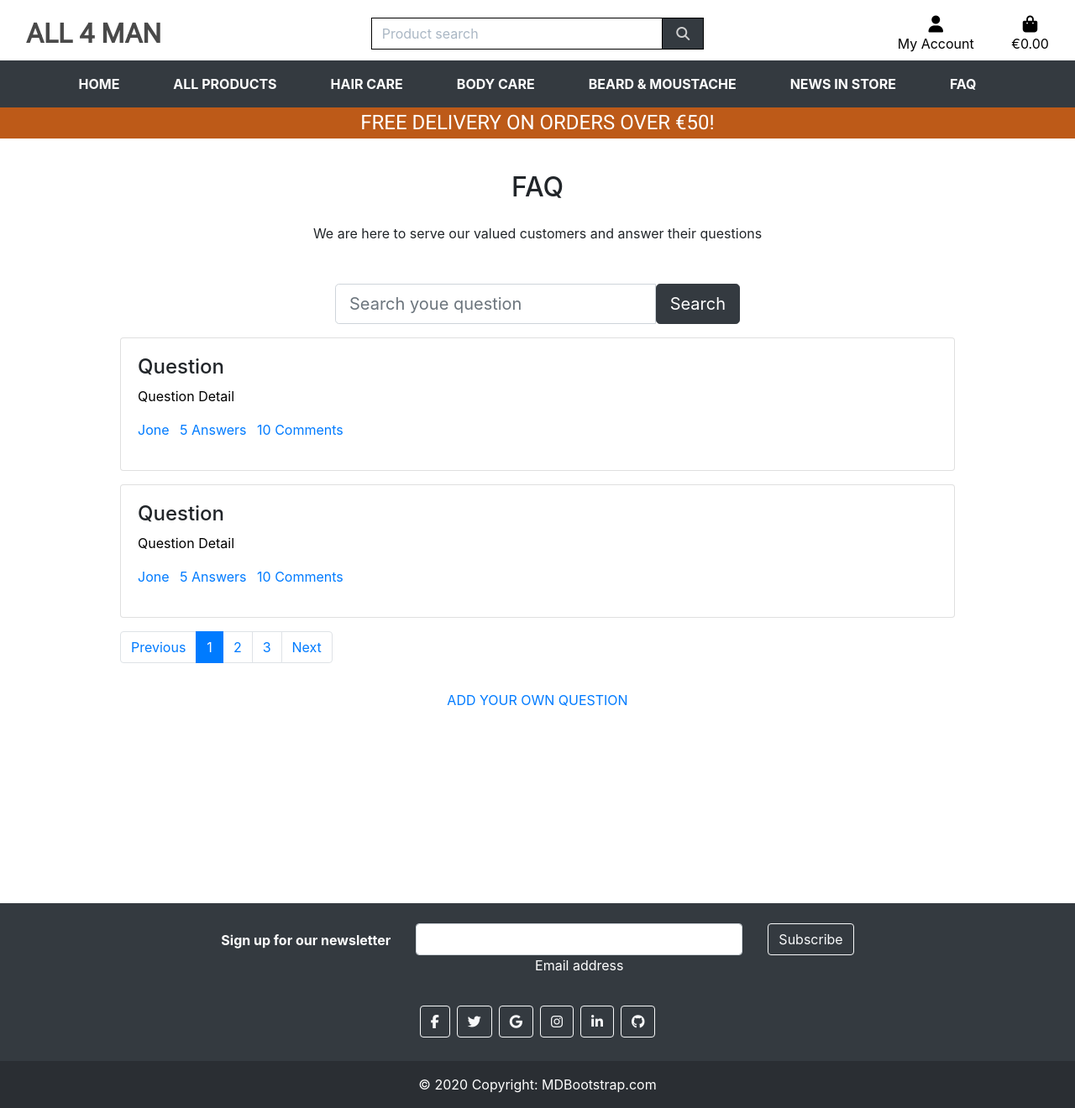
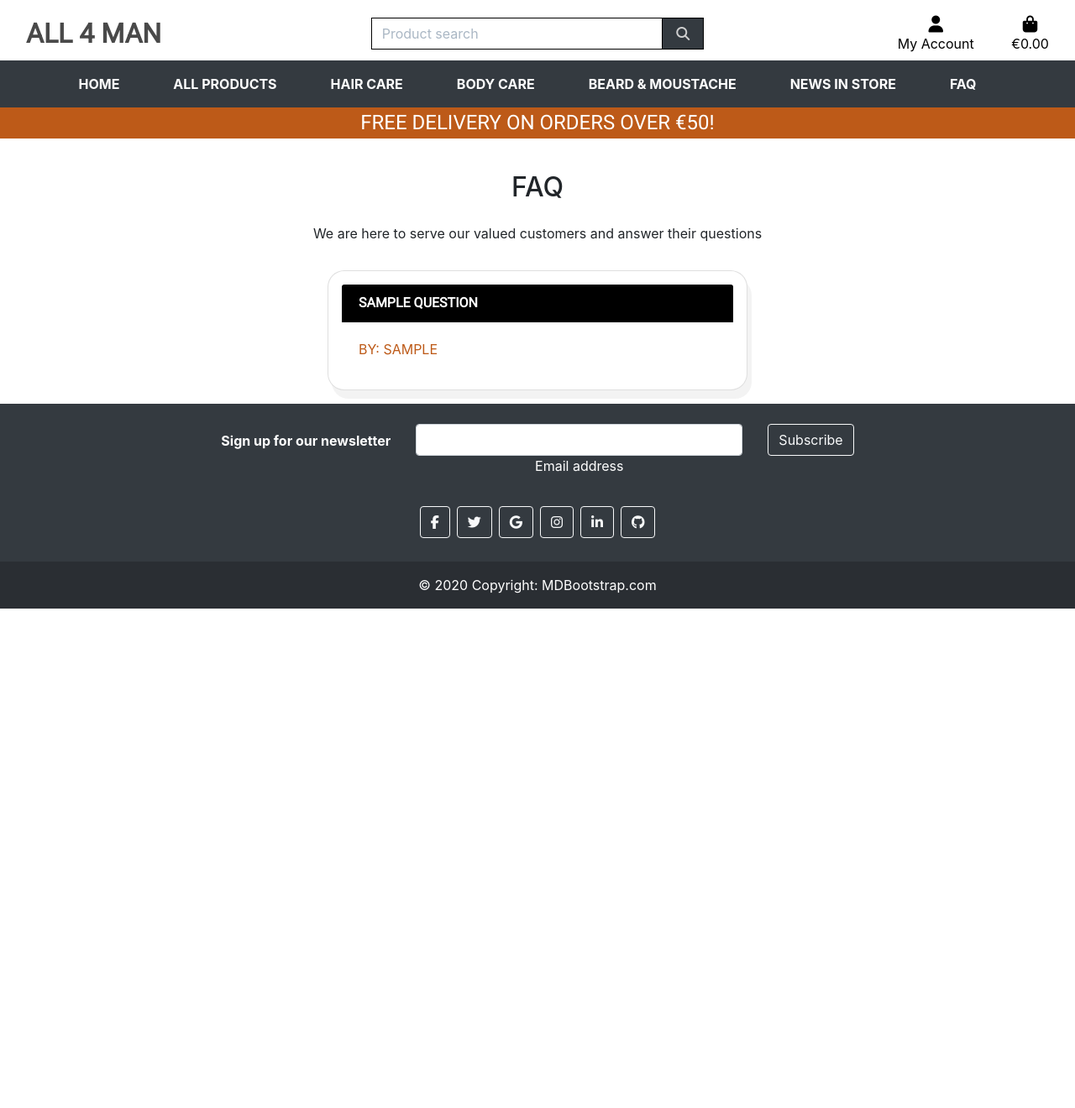
Before and after one commit to farah1979/all-for-man, a Django app: page /questions/ in a window 1280 px wide. Shown: the whole page at 84% size. After the commit the page ends 725 px from the top, so only its background shows below. Run offline with Django 3.2, Linux system fonts and the light colour scheme; tables that the repository leaves empty hold one stand-in row (values such as "Sample post"); some libraries are stand-ins or nearby versions.

Commit message:
build question and answer model ,forms and templates

```diff
--- a/questions/models.py
+++ b/questions/models.py
@@ -8,39 +8,24 @@ class Question(models.Model):
     from a cosmetic specialist
     """
     user = models.ForeignKey(User, on_delete=models.SET_NULL,
-                             null=True, blank=True)
-    question_title = models.CharField(max_length=300)
-    question_by = models.CharField(max_length=25, default='')
-    detail = models.TextField(max_length=800, null=True, blank=True)
-    created = models.DateTimeField(auto_now_add=True)
+                            null=True, blank=True, related_name='user_question')
+    title = models.CharField(max_length=300)
+    detail = models.TextField(max_length=800, null=True, blank=True, default='')
+    created_at = models.DateTimeField(auto_now_add=True)
 
     def __str__(self):
-        return self.question_title
+        return self.title
 
+    def get_answers(self):
+        return self.answers.filter(parent=None)
 
 class Answer(models.Model):
-    question = models.ForeignKey(Question, on_delete=models.SET_NULL, blank=False, null=True)
-    detail = models.TextField(max_length=1000)
-    created = models.DateTimeField(auto_now_add=True)
+    user = models.ForeignKey(User, on_delete=models.SET_NULL,
+                             null=True, blank=True, related_name='user_answer')
+    question = models.ForeignKey(Question, on_delete=models.CASCADE, blank=True, null=True, related_name='answers')
+    parent = models.ForeignKey('self', null=True, blank=True, on_delete=models.CASCADE)
+    body = models.TextField(max_length=1000, null=True)
+    created_at = models.DateTimeField(auto_now_add=True)
 
     def __str__(self):
-        return self.detail
-
-
-# Comment
-class Comment(models.Model):
-    answer = models.ForeignKey(Answer, on_delete=models.CASCADE)
-    user = models.ForeignKey(User, on_delete=models.CASCADE, related_name='comment_user')
-    created = models.DateTimeField(auto_now_add=True)
-
-
-# UpVotes
-class UpVote(models.Model):
-    answer = models.ForeignKey(Answer, on_delete=models.CASCADE)
-    user = models.ForeignKey(User, on_delete=models.CASCADE, related_name='upvote_user')
-
-
-# downVotes
-class DownVote(models.Model):
-    answer = models.ForeignKey(Answer, on_delete=models.CASCADE)
-    user = models.ForeignKey(User, on_delete=models.CASCADE, related_name='downvote_user')
+        return self.body
--- a/questions/templates/questions/questions.html
+++ b/questions/templates/questions/questions.html
@@ -20,79 +20,28 @@
          <br>
       </div>
    </div>
-   <!--------------Search for questions-->
-   <div class="row">
-       <div class="col-md-6 offset-3 py-3">
-            <div class="input-group">
-                <input type="text" class="form-control form-control-lg" placeholder="Search youe question" aria-label="Search your question" aria-describedby="button-addon2">
-                <button class="btn btn-dark btn-lg" type="button" id="button-addon2">Search</button>
-            </div>
-       </div>
-   </div>
    <!---------------Question list-->
-   <div class="card mb-3">
-       <div class="card-body">
-           <div class="card-title">
-               <h4>Question</h4>
-               <p class="card-text text-left">Question Detail</p>
-               <p class="text-left">
-                   <a href="#" class="mr-2">Jone</a>
-                   <a href="#" class="mr-2">5 Answers</a>
-                   <a href="" class="mr-2">10 Comments</a>
-               </p>
-           </div>
-       </div>
-   </div>
-   <div class="card mb-3">
-        <div class="card-body">
-            <div class="card-title">
-                <h4>Question</h4>
-                <p class="card-text text-left">Question Detail</p>
-                <p class="text-left">
-                    <a href="#" class="mr-2">Jone</a>
-                    <a href="#" class="mr-2">5 Answers</a>
-                    <a href="" class="mr-2">10 Comments</a>
-                </p>
-            </div>
-        </div>
-    </div>
-   <!----------------------Paginations-->
-    <nav class="my-3">
-        <ul class="pagination">
-        <li class="page-item"><a class="page-link" href="#">Previous</a></li>
-        <li class="page-item active"><a class="page-link" href="#">1</a></li>
-        <li class="page-item"><a class="page-link" href="#">2</a></li>
-        <li class="page-item"><a class="page-link" href="#">3</a></li>
-        <li class="page-item"><a class="page-link" href="#">Next</a></li>
-        </ul>
-    </nav>
-        {% for question in questions %}
-            <div class="col-12">
-                <div class="card mb-5 mt-5">
-                    <div class="card-body text-center">
-                        <p class="font-weight-bold text-uppercase "> {{ question.question }}<i class="fas fa-question"></i> </p>
-                        <p class="review-text">{{ question.created }}</p>
-                        <p class="review-text font-italic font-bold mt-5">By: {{ question.question_by }}</p>
-                        {% if request.user.is_superuser %}
-                                <small class=" ml-1">
-                                    <a class="edit-question" href="">Edit Review</a> |
-                                </small>
-                                <small class="question-button">
-                                    <a class= "delete-review" href="">Delete Review</a>
-                                </small>
-                        {% endif %}
+   <div class="container">
+   <div class="row justify-content-center align-content-center item-content-center">
+        <div class="col-12 col-md-8">
+            {% for question in questions %}
+                <div class="card mb-3 card-quest">
+                    <div class="card-header card-header-quest">
+                        <a href="{% url 'view_questions' question.id %}" style="text-decoration: none; color: #fff;">
+                            <h5 class="card-title question-list-item-title">{{question.title}}</h5>
+                        </a>
+                    </div>
+                    <div class="card-body card-body-quest">
+                        <p class="question-list-item-user" style="color: #bd5a18;">
+                            By: {{question.user.username}}
+                        </p>
+                        <p class="card-text">
+                        </p>
                     </div>
                 </div>
-            </div>
-        {% endfor %}
-    </div>
-
-   <div class="row">
-      <div class=" col text-center mt-3 mb-3 btn-add-review">
-         <a href="" class="add-question-url">
-            <span class="text-uppercase">Add Your Own Question</span>
-         </a>
-      </div>
+            {% endfor %}
+        </div>
    </div>
 </div>
+</div>
 {% endblock %}
--- a/questions/urls.py
+++ b/questions/urls.py
@@ -3,5 +3,6 @@ from . import views
 
 urlpatterns = [
     path('', views.questions, name='questions'),
-    path('view/', views.view_questions, name='view_questions'),
+    path('view/<int:question_id>', views.view_questions, name='view_questions'),
+    path('add/', views.add_questions, name='add_questions'),
 ]
--- a/questions/views.py
+++ b/questions/views.py
@@ -1,29 +1,74 @@
-from django.shortcuts import render, redirect, reverse, get_object_or_404
+from django.shortcuts import render, redirect, reverse
 from django.contrib.auth.decorators import login_required
+from django.contrib.auth.models import User
 from django.contrib import messages
-
+from .models import Question, Answer
+from .forms import NewQuestionForm, NewAnswerForm
 
 
 
 def questions(request):
     """ A view to render all the questions with
      thier related answers for all visitors"""
-
-
+    questions = Question.objects.all().order_by('-created_at')
 
     template = 'questions/questions.html'
-    context = {}
+    context = {
+       'questions': questions,
+    }
 
     return render(request, template, context)
 
+def view_questions(request, question_id):
 
-def view_questions(request):
-    """ A view to render all the questions with
-     thier related answers for all visitors"""
+    answer_form = NewAnswerForm()
 
+    if request.method == 'POST':
+        try:
+            answer_form = NewAnswerForm(request.POST)
+            if answer_form.is_valid():
+                answer = answer_form.save(commit=False)
+                answer.user = request.user
+                answer.question = Question(pk=question_id)
+                answer.save()
+                messages.success(request, 'Our experts answer!')
+                return redirect(reverse('questions'))
+        except Exception as e:
+            messages.error(request, 'Sorry check your form')
 
+    question = Question.objects.get(pk=question_id)
 
     template = 'questions/view_questions.html'
-    context = {}
+    context = {
+        'question': question,
+        'answer_form': answer_form,
+    }
 
     return render(request, template, context)
+
+@login_required
+def add_questions(request):
+    if not request.user.is_authenticated:
+        messages.error(request, 'Sorry only our customers can do that.')
+        return redirect(reverse('questions'))
+    form = NewQuestionForm()
+
+    if request.method == 'POST':
+        try:
+            form = NewQuestionForm(request.POST)
+            if form.is_valid():
+                question = form.save(commit=False)
+                question.user = request.user
+                question.save()
+                messages.success(request, 'Your question has been saved successfully. Our experts will respond \
+                                to you as soon as possible')
+
+        except Exception as e:
+                print(e)
+                raise
+
+    template = 'questions/add_questions.html'
+    context = {
+        'form': form,
+    }
+    return render(request, template, context)
--- a/static/css/base.css
+++ b/static/css/base.css
@@ -3,15 +3,13 @@ html {
 }
 
 body {
-    height: calc(100vh - 164px);
+    min-height: calc(100vh - 240px);
     background-color: white;
     overflow-x: hidden;
 
 }
 
-main {
-   min-height: calc(28vh - 10px);
-}
+
 
 
 .bg-foto {
@@ -528,7 +526,55 @@ input[name='q']::placeholder {
     border-radius: 0;
 }
 
+.submit-button {
+    justify-self: center;
+    align-items: center;
+    border-radius: 20%;
+    background-color: #000;
+    color: #fff;
+}
 
+/*------------Questions Page*/
+
+.card-quest {
+    border-radius: 20px;
+    box-shadow: 5px 10px rgb(243, 243, 243);
+    padding-bottom: 1em;
+    padding-left: 1em;
+    padding-right: 1em;
+    padding-top: 1em;
+}
+.card-header-quest {
+    background-color: #000;
+    color: #fff;
+
+}
+
+.question-list-item-title {
+    font-family: 'roboto', sans-serif;
+    font-size: 1em;
+    font-weight: 700;
+    text-transform: uppercase;
+    margin: 0;
+}
+
+.question-list-item-user {
+    float: left;
+    text-transform: uppercase;
+    margin: 0;
+
+}
+
+.card-body-quest {
+    margin: 0;
+
+}
+
+.btn-quest{
+    justify-content: center;
+    align-items: center;
+    justify-items: center;
+}
 /* -------------------------------- Media Queries */
 
 /* fixed top navbar only on medium and up */
--- a/templates/includes/main_navbar.html
+++ b/templates/includes/main_navbar.html
@@ -67,8 +67,8 @@
                 FAQ
             </a>
             <div class="dropdown-menu border-0" aria-labelledby="question">
-                <a href="" class="dropdown-item">View Questions</a>
-                <a href="" class="dropdown-item">Add Questions</a>
+                <a href="{% url 'questions' %}" class="dropdown-item">View Questions</a>
+                <a href="{% url 'add_questions' %}" class="dropdown-item">Ask Questions</a>
             </div>
         </li>
     </ul>
```
Also changed, not shown: questions/admin.py (+15 -3 lines), questions/forms.py (+38 -1 lines), questions/templates/includes/answer.html (added, +8 -0 lines), questions/templates/questions/add_questions.html (+25 -13 lines), questions/templates/questions/view_all_questions.html (deleted, +0 -54 lines), questions/templates/questions/view_questions.html (added, +58 -0 lines), questions/migrations/0005_auto_20220119_2331.py (added), questions/migrations/0006_answer_parent.py (added).
